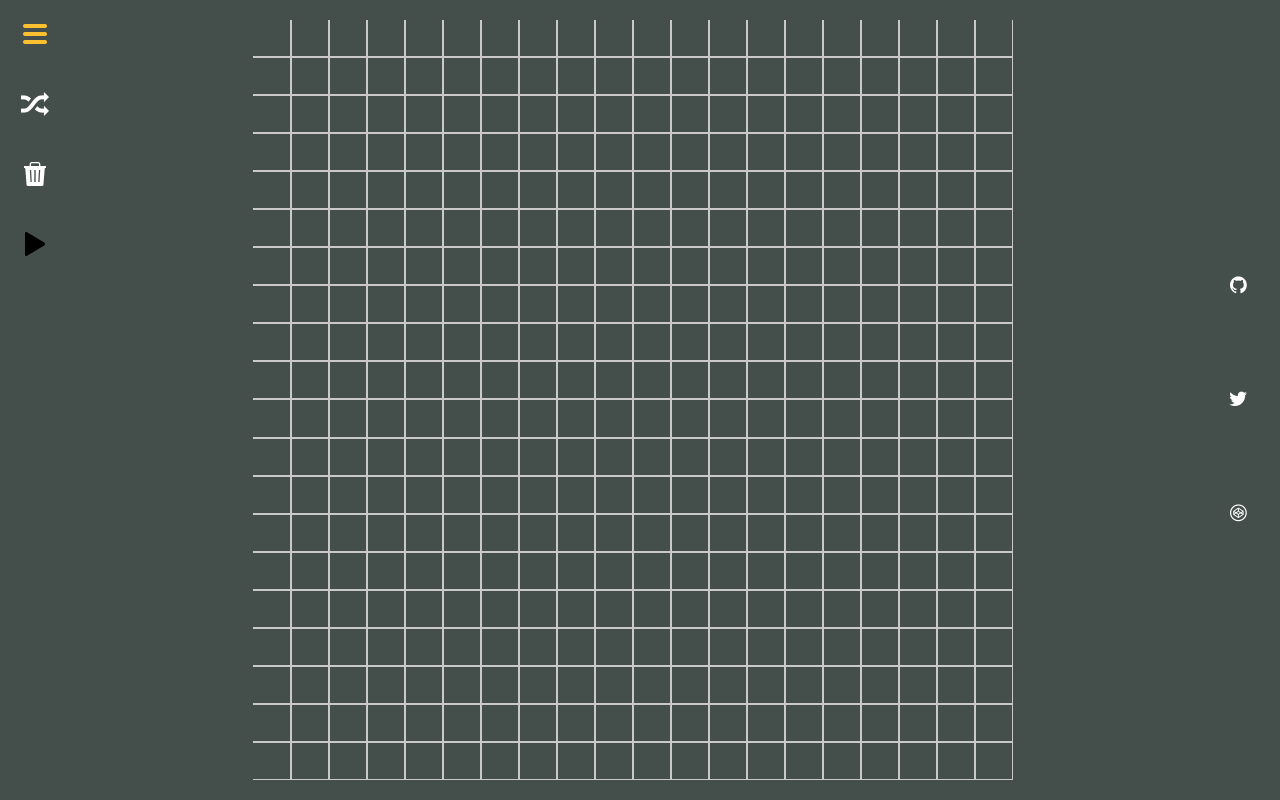
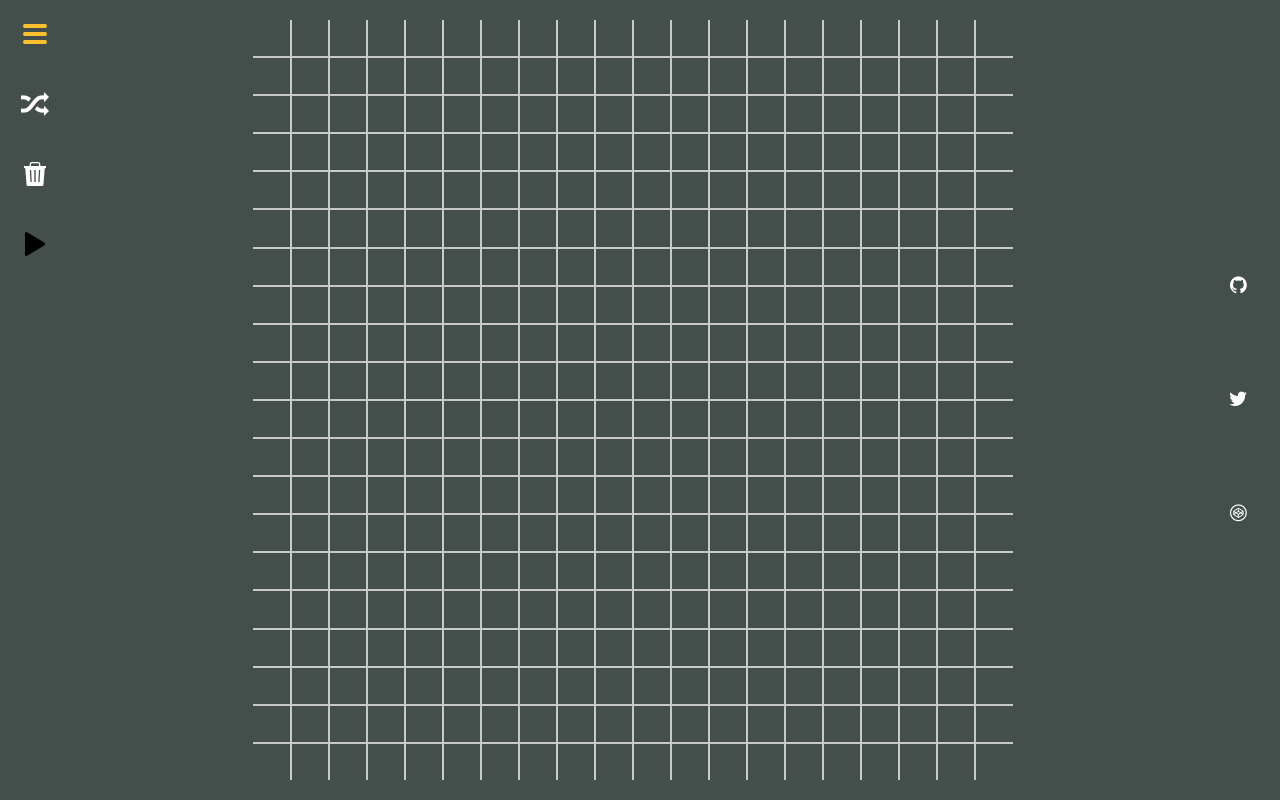
Before and after one commit to gurugu-fcc-projects/FCC_game_of_life, a React (Create React App) app: page / in a window 1280 px wide. Built offline with nearby package versions, Linux system fonts and the light colour scheme.

Commit message:
Remove outer borders from Gameboard

```diff
--- a/src/components/Gameboard.js
+++ b/src/components/Gameboard.js
@@ -52,9 +52,14 @@ class Gameboard extends Component {
         newGameboard.push(
           <div
             key={cellName}
-            className={`${cellName}${
-              this.props.gameboard[cellName].alive ? " alive" : ""
-              }`}
+            className={`
+              ${cellName}
+              ${this.props.gameboard[cellName].alive ? " alive" : ""}
+              ${i === 0 ? " top" : ""}
+              ${j === 0 ? " left" : ""}
+              ${i === size - 1 ? " bottom" : ""}
+              ${j === size - 1 ? " right" : ""}
+              `}
           />
         );
       }
--- a/src/components/InfoBar.js
+++ b/src/components/InfoBar.js
@@ -1,7 +1,8 @@
 import React from "react";
 import { socialIcons } from "../utils/data";
 
-export default () => {
+export default class Infobar extends React.PureComponent {
+  render() {
     const createSocialIcons = ({ href, className }) => {
       return (
         <a href={`https://${href}`} target="blank" key={className}>
@@ -15,4 +16,5 @@ export default () => {
         <span className="social-icons">{socialIcons.map(createSocialIcons)}</span>
       </div>
     );
+  }
 };
--- a/src/scss/partials/_gameboard.scss
+++ b/src/scss/partials/_gameboard.scss
@@ -1,8 +1,3 @@
-:root {
-  --size: 400px;
-  --gameboardSize: 20;
-}
-
 .gameboard-outer {
   display: flex;
   justify-content: center;
@@ -13,46 +8,10 @@
   align-self: center;
   display: grid;
   grid-template-columns: repeat(var(--gameboardSize), 1fr);
-  // align-self: center;
-  // width: 70%;
   width: var(--size);
   height: var(--size);
-  // width: 90vh;
-  // max-width: 95vh;
-  // height: 90vh;
-  // max-height: 95vh;
   cursor: grab;
-  // .row {
-  //   display: flex;
 
-  //   &:last-child > div {
-  //     border-bottom: none;
-  //   }
-
-  //   div {
-  //     border: 1px solid var(--border-color);
-  //     flex: 1 1 auto;
-
-  //     &:after {
-  //       content: "";
-  //       float: left;
-  //       display: block;
-  //       padding-top: 100%;
-  //     }
-  //     &.alive {
-  //       background-color: var(--cell-alive-color);
-  //     }
-  //     &[class^="0"] {
-  //       border-top: none;
-  //     }
-  //     &[class$="-0"] {
-  //       border-left: none;
-  //     }
-  //     &:last-child {
-  //       border-right: none;
-  //     }
-  //   }
-  // }
   div {
     border: 1px solid var(--border-color);
 
@@ -60,17 +19,17 @@
       background-color: var(--cell-alive-color);
     }
 
-    &[class^="0"] {
+    &.top {
       border-top: none;
     }
-    &[class$="-0"] {
+    &.right {
+      border-right: none;
+    }
+    &.bottom {
+      border-bottom: none;
+    }
+    &.left {
       border-left: none;
     }
   }
-
-  // &:after {
-  //   content: "";
-  //   display: block;
-  //   padding-bottom: 100%;
-  // }
 }
--- a/src/scss/styles.scss
+++ b/src/scss/styles.scss
@@ -1,6 +1,6 @@
 // Variables
 @import "./variables/_colors.scss";
-
+@import "./variables/_dimensions.scss";
 // Main styles
 @import "./partials/_app.scss";
 @import "./partials/_gameboard.scss";
--- /dev/null
+++ b/src/scss/variables/_dimensions.scss
@@ -0,0 +1,4 @@
+:root {
+  --size: 400px;
+  --gameboardSize: 20;
+}
```
Lines whose indentation alone changed are shown as unchanged.
